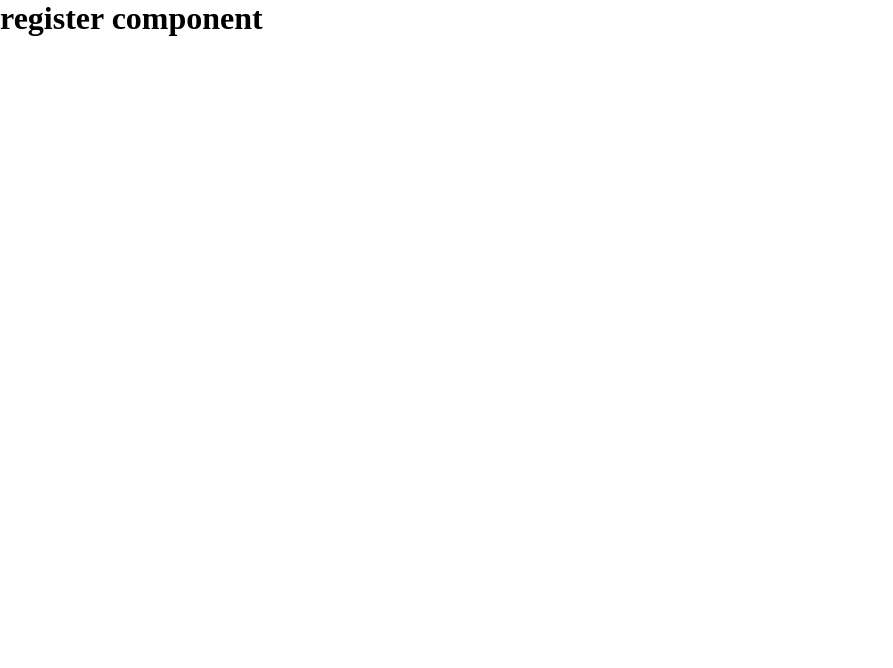
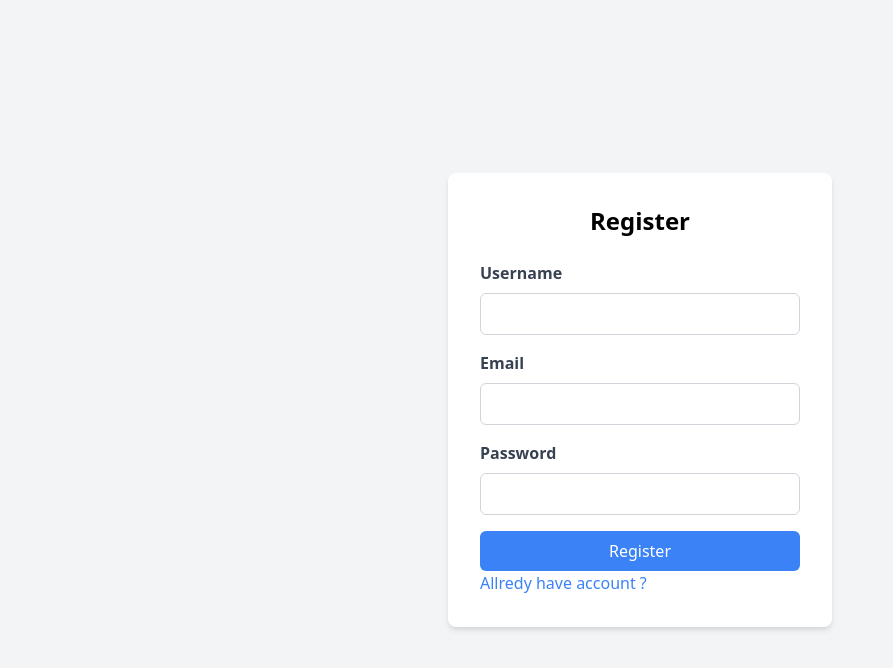
Before and after one commit to Aryanpatel1066/notely-mern, a React (Vite) app in the folder frontend/: page /register in a window 1280 px wide. Shown: the top 668 px of the page, without its empty margins (0-893 px from the left). Built offline with nearby package versions, Linux system fonts and the light colour scheme.

Commit message:
done the logic of login and register

```diff
--- a/frontend/index.html
+++ b/frontend/index.html
@@ -3,6 +3,7 @@
   <head>
     <meta charset="UTF-8" />
     <meta name="viewport" content="width=device-width, initial-scale=1.0" />
+    <link href="https://cdn.jsdelivr.net/npm/tailwindcss@2.2.19/dist/tailwind.min.css" rel="stylesheet">
     <title>Todo App</title>
   </head>
   <body>
--- a/frontend/package.json
+++ b/frontend/package.json
@@ -10,6 +10,7 @@
     "preview": "vite preview"
   },
   "dependencies": {
+    "axios": "^1.7.9",
     "react": "^18.3.1",
     "react-dom": "^18.3.1",
     "react-router-dom": "^7.1.5"
--- /dev/null
+++ b/frontend/src/api/apiservices.js
@@ -0,0 +1,19 @@
+// src/apiService.js
+import axios from 'axios';
+
+const apiService = axios.create({
+  baseURL: 'http://localhost:2810/todoApp/api/v1', // Replace with your backend URL
+  headers: {
+    'Content-Type': 'application/json',
+  },
+});
+
+export const setAuthToken = (token) => {
+  if (token) {
+    apiService.defaults.headers.common['Authorization'] = `Bearer ${token}`;
+  } else {
+    delete apiService.defaults.headers.common['Authorization'];
+  }
+};
+
+export default apiService;
--- a/frontend/src/pages/Login.jsx
+++ b/frontend/src/pages/Login.jsx
@@ -1,8 +1,107 @@
-function Login(){
-    return(
-        <>
-        <h1>Login component</h1>
-        </>
-    )
+import { useState } from "react";
+import apiService from "../api/apiservices";
+import { NavLink, useNavigate } from "react-router-dom";
+
+function Login() {
+  const [email, setEmail] = useState("");
+  const [password, setPassword] = useState("");
+  const [message, setMessage] = useState("");
+  const [error, setError] = useState("");
+  const navigate = useNavigate();
+
+  const handleSubmit = async (e) => {
+    e.preventDefault();
+    setError(""); // Clear previous error message
+    setMessage(""); // Clear previous success message
+    try {
+      const response = await apiService.post("auth/signin", {
+        email,
+        password,
+      });
+      const { name, accessToken, message } = response.data;
+
+      localStorage.setItem("token", accessToken); // Store token in localStorage
+      localStorage.setItem("user", JSON.stringify({ name, email })); // Store user info in localStorage
+
+      console.log("Token:", accessToken);
+      console.log("User:", { name, email });
+      console.log("Message:", message);
+
+      setMessage(message || "Login successful!");
+      setError(""); // Clear any existing error
+      setEmail("");
+      setPassword("");
+      navigate("/dashboard"); // Corrected to use navigate function
+    } catch (err) {
+      console.error("Login failed:", err);
+      setError(
+        err.response?.data?.message ||
+          "Login failed. Please check your credentials."
+      ); // Use backend error message or default
+      setMessage(""); // Clear any existing success message
+    }
+  };
+
+  return (
+    <div className="flex justify-center items-center h-screen bg-gray-100">
+      <div className="bg-white p-8 rounded-lg shadow-md w-full max-w-sm">
+        <h2 className="text-2xl font-bold text-center mb-6">Login</h2>
+        <form onSubmit={handleSubmit}>
+          <div className="mb-4">
+            <label
+              htmlFor="email"
+              className="block text-gray-700 font-semibold"
+            >
+              Email
+            </label>
+            <input
+              type="email"
+              id="email"
+              value={email}
+              onChange={(e) => setEmail(e.target.value)}
+              placeholder="Email"
+              required
+              className="mt-2 p-2 w-full border border-gray-300 rounded-md focus:outline-none focus:ring-2 focus:ring-blue-500"
+            />
+          </div>
+
+          <div className="mb-4">
+            <label
+              htmlFor="password"
+              className="block text-gray-700 font-semibold"
+            >
+              Password
+            </label>
+            <input
+              type="password"
+              id="password"
+              value={password}
+              onChange={(e) => setPassword(e.target.value)}
+              placeholder="Password"
+              required
+              className="mt-2 p-2 w-full border border-gray-300 rounded-md focus:outline-none focus:ring-2 focus:ring-blue-500"
+            />
+          </div>
+
+          <button
+            type="submit"
+            className="w-full bg-blue-500 text-white p-2 rounded-md hover:bg-blue-600 focus:outline-none focus:ring-2 focus:ring-blue-500"
+          >
+            Login
+          </button>
+        </form>
+
+        {message && <p className="mt-4 text-green-600">{message}</p>}
+        {error && <p className="mt-4 text-red-600">{error}</p>}
+
+        <div className="mt-4 text-center">
+          <NavLink to="/register" className="text-blue-500 hover:text-blue-700">
+            Don't have an account?
+          </NavLink>
+        </div>
+      </div>
+    </div>
+  );
 }
+
 export default Login;
--- a/frontend/src/pages/Register.jsx
+++ b/frontend/src/pages/Register.jsx
@@ -1,9 +1,97 @@
+import React, { useState } from "react";
+import { NavLink, useNavigate } from "react-router-dom";
+import apiService from "../api/apiservices";
+
 function Register() {
-    return(
-        <>
-        <h1>register component</h1>
-        </>
-    )
+    const [name, setName] = useState("");
+    const [email, setEmail] = useState("");
+    const [password, setPassword] = useState("");
+    const [message, setMessage] = useState("");
+    const [error, setError] = useState("");
+    const navigate = useNavigate();
+
+    const handleSubmit = async (e) => {
+        e.preventDefault(); // Fixed e.prevent.default() to e.preventDefault()
+        setError(""); // Clear previous error message
+        setMessage(""); // Clear previous success message
+
+        try {
+            const response = await apiService.post("auth/signup", { name, email, password });
+            setMessage("Register successful!"); // Directly set the success message
+            setName("");
+            setEmail("");
+            setPassword("");
+        } catch (err) {
+            setError(err.response?.data?.message || "Register failed, something went wrong.");
+            setMessage(""); // Clear the success message if there was an error
+        }
+    };
+
+    return (
+        <div className="flex justify-center items-center h-screen bg-gray-100">
+            <div className="bg-white p-8 rounded-lg shadow-md w-full max-w-sm">
+                <h2 className="text-2xl font-bold text-center mb-6">Register</h2>
+                <form onSubmit={handleSubmit}>
+                {message && <p className="mt-4 text-green-600">{message}</p>}
+                {error && <p className="mt-4 text-red-600">{error}</p>}
+                    <div className="mb-4">
+                        <label htmlFor="username" className="block text-gray-700 font-semibold">
+                            Username
+                        </label>
+                        <input
+                            type="text"
+                            id="username"
+                            name="username"
+                            value={name}
+                            onChange={(e) => setName(e.target.value)}
+                            required
+                            className="mt-2 p-2 w-full border border-gray-300 rounded-md focus:outline-none focus:ring-2 focus:ring-blue-500"
+                        />
+                    </div>
+
+                    <div className="mb-4">
+                        <label htmlFor="email" className="block text-gray-700 font-semibold">
+                            Email
+                        </label>
+                        <input
+                            type="email"
+                            id="email"
+                            name="email"
+                            value={email}
+                            onChange={(e) => setEmail(e.target.value)}
+                            required
+                            className="mt-2 p-2 w-full border border-gray-300 rounded-md focus:outline-none focus:ring-2 focus:ring-blue-500"
+                        />
+                    </div>
+
+                    <div className="mb-4">
+                        <label htmlFor="password" className="block text-gray-700 font-semibold">
+                            Password
+                        </label>
+                        <input
+                            type="password"
+                            id="password"
+                            name="password"
+                            value={password}
+                            onChange={(e) => setPassword(e.target.value)}
+                            required
+                            className="mt-2 p-2 w-full border border-gray-300 rounded-md focus:outline-none focus:ring-2 focus:ring-blue-500"
+                        />
+                    </div>
+
+                    <button
+                        type="submit"
+                        className="w-full bg-blue-500 text-white p-2 rounded-md hover:bg-blue-600 focus:outline-none focus:ring-2 focus:ring-blue-500"
+                    >
+                        Register
+                    </button>
+
+                <NavLink className="text-blue-500 hover:text-blue-700 "to="/login">Allredy have account ?</NavLink>
+
+                </form>
+            </div>
+        </div>
+    );
 }
 
 export default Register;
```
Also changed, not shown: 1 other file (tests, documents, lock files or other folders).
